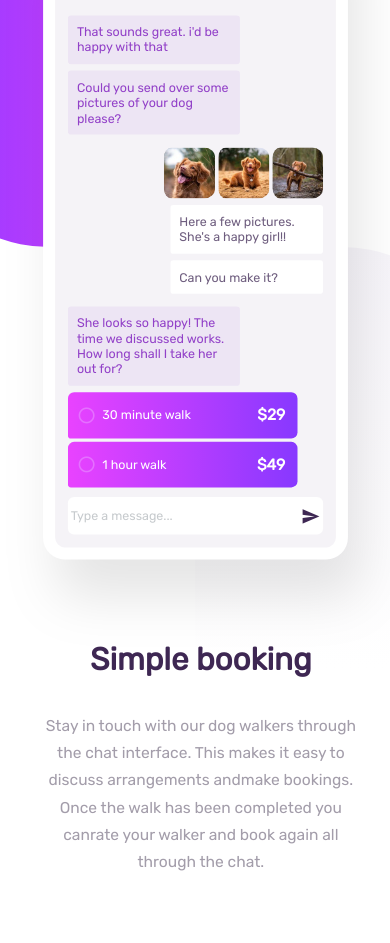
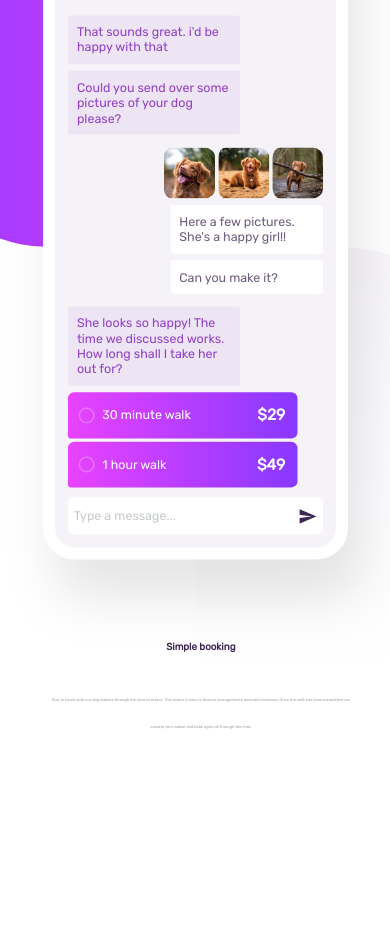
Before and after one commit to RthSoldan/frontendmentor-chat-app-css-illustration, a plain HTML site: page index.html in a window 390 px wide. Shown: the part 175-1118 px from the top of the page. After the commit the page ends 983 px from the top, so only its background shows below. Drawn offline with Linux system fonts and the light colour scheme.

Commit message:
editing css

```diff
--- a/style.css
+++ b/style.css
@@ -32,7 +32,7 @@
 }
 
 .celular {
-    width: 25vw;
+    width: 22vw;
     background-color: hsl(270, 20%, 96%);
     border: solid 10px white;
     border-radius: 2.5vw;
@@ -242,17 +242,25 @@
 .texto {
     margin-left: 3vw;
     color: hsl(271, 36%, 24%);
-    font-size: 1.3vw;
+
     text-align: start;
     width: 30%;
 }
 
 .texto p {
-    margin-top: 4vh;
+    margin-top: 2vh;
     color: hsl(270, 7%, 64%);
     line-height: 2vw;
+    font-size: 1vw;
+    font-weight: 400;
+}
+
+.texto h1 {
+   font-size: 2.5vw;
+    font-weight: 800;
 
 }
+
 
 @keyframes go-back {
     0% {
@@ -317,7 +325,7 @@
             width: 90vw;
             background-color: hsl(270, 20%, 96%);
             border: solid 15px white;
-            border-radius: 7vw;
+            border-radius: 10vw;
             display: flex;
             flex-direction: column;
             align-items: center;
@@ -340,7 +348,7 @@
             align-items: center;
             background: rgb(154,0,254);
             background: linear-gradient(90deg, hsl(293, 100%, 63%) 0%, hsl(264, 100%, 61%)100%);
-            border-radius: 3vw 3vw 0.5vw 0.5vw;
+            border-radius: 5vw 5vw 0.5vw 0.5vw;
             color: white;
             padding: 10vw 5vw 3vw 5vw ;
             width:  90%;
@@ -497,7 +505,7 @@
             justify-content: space-between;
             background-color: white;
             border-radius: 2vw;
-            padding: 3vw 1vw;
+            padding: 3vw 2vw;
             font-size: 4vw;
             color: hsl(206, 6%, 79%);
 
@@ -529,5 +537,31 @@
 
         }
 
+    @keyframes go-back {
+    0% {
+        transform: translateX(-100px);
+    }
+    100% {
+        transform: translateX(0px);
+    }
+    0% {
+        display: none;
+        opacity: 0;
+    }
+
+    1% {
+        display: block;
+        opacity: 0;
+    }
+
+    100% {
+        display: block;
+        opacity: 1;
+    }
+}
+
+.mensagem3__chat{
+    animation: go-back 1s ease-out;
 
 }
+}
```
